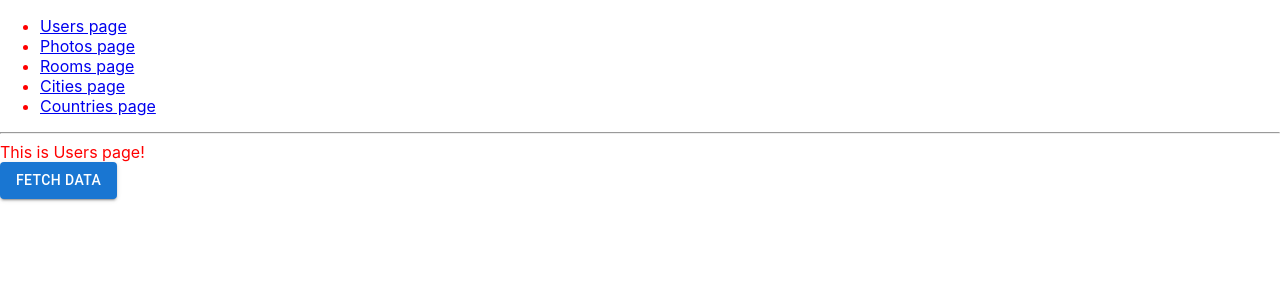
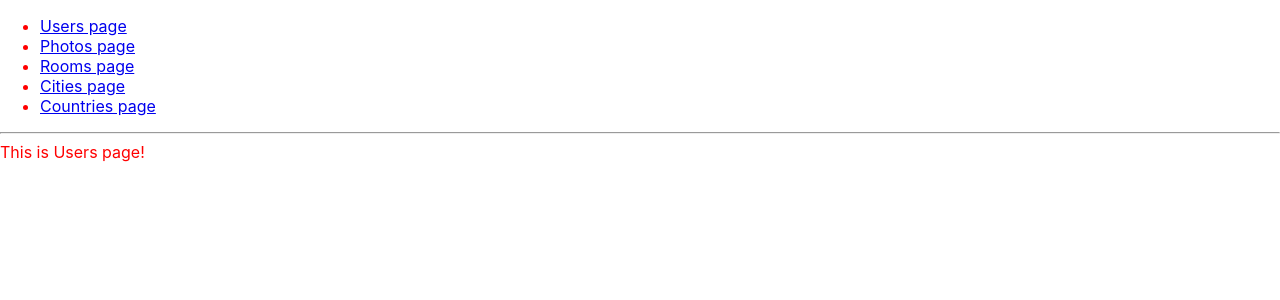
Before and after one commit to pawelwojtanowicz/two-pages-practice, a React (Create React App) app: page /users in a window 1280 px wide. Shown: the top 300 px of the page. Built offline with nearby package versions, Linux system fonts and the light colour scheme.

Commit message:
now userify to do

```diff
--- a/src/Photos.tsx
+++ b/src/Photos.tsx
@@ -1,5 +1,11 @@
+import PhotosList from "./PhotosList";
 const Photos = () => {
-  return <div>This is Photos page!</div>;
+  return (
+    <div>
+      This is Photos page!
+      <PhotosList />
+    </div>
+  );
 };
 
 export default Photos;
--- a/src/Users.tsx
+++ b/src/Users.tsx
@@ -1,12 +1,5 @@
-import PhotosList from "./PhotosList";
-
 const Users = () => {
-  return (
-    <div>
-      This is Users page!
-      <PhotosList />
-    </div>
-  );
+  return <div>This is Users page!</div>;
 };
 
 export default Users;
```
